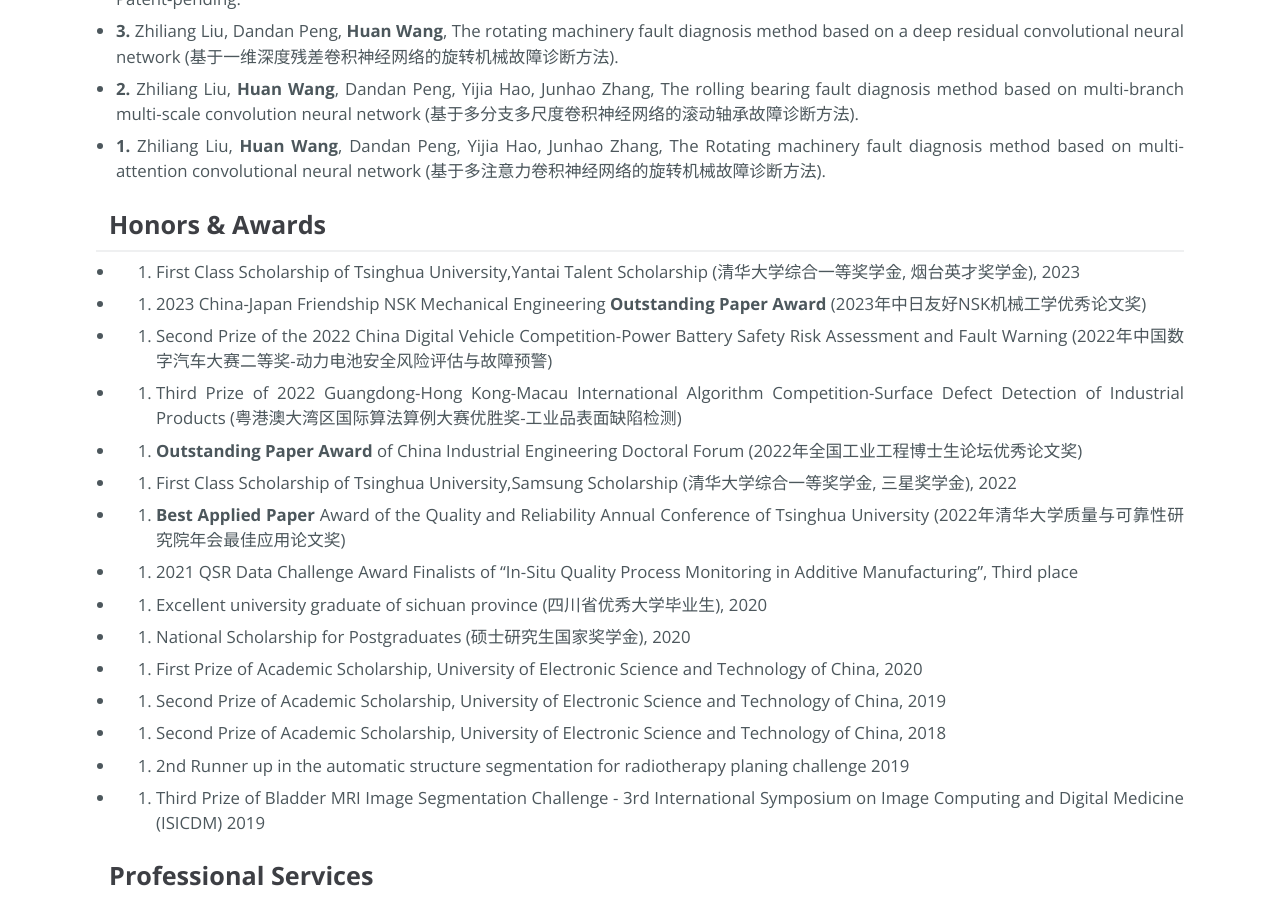
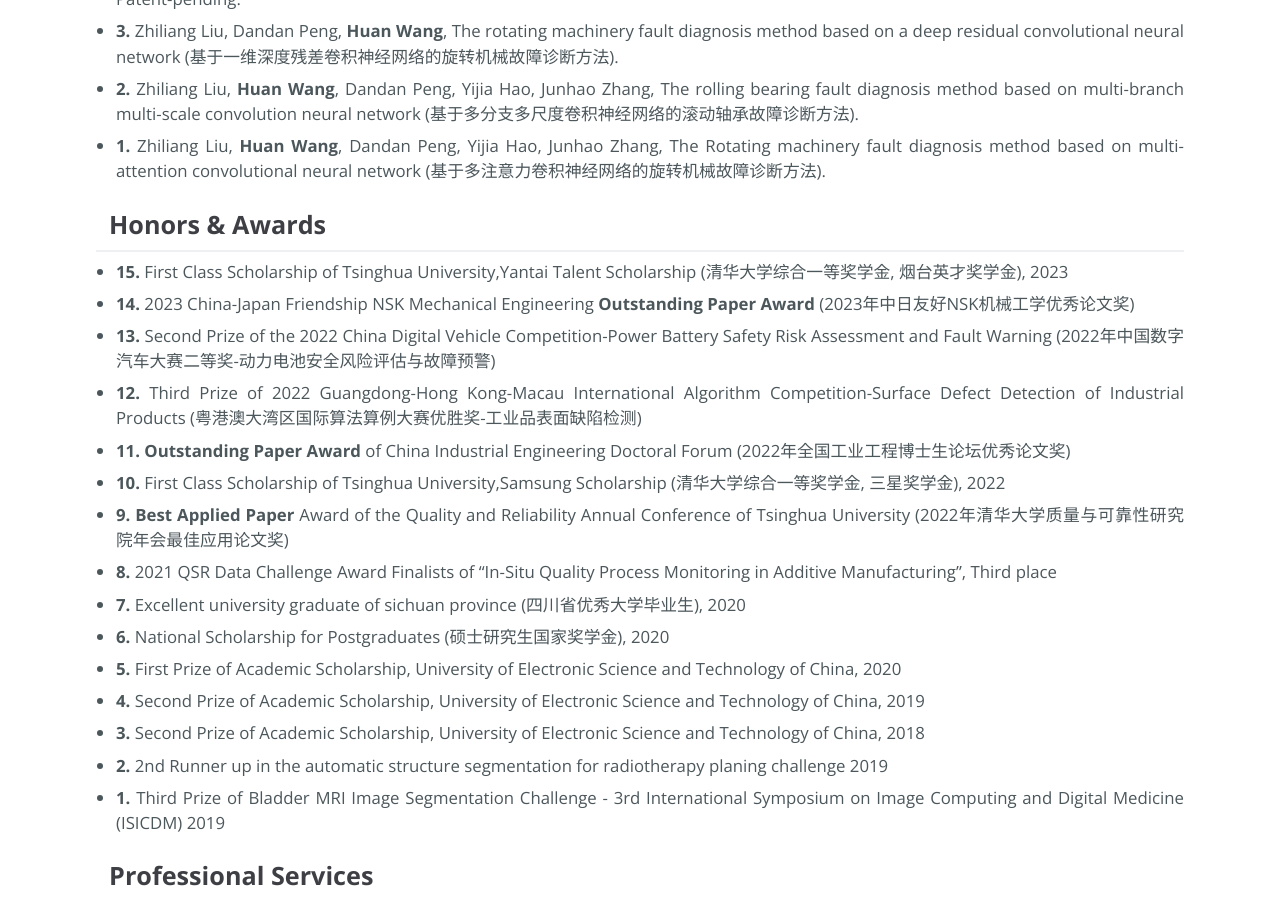
Before and after one commit to WH-HuanWang/WH-HuanWang.github.io, a Jekyll site: the page built from index.md, in a window 1280 px wide and 900 px high, scrolled down 4508 px. Built offline with Jekyll 4.4.1, drawn with Linux system fonts in a browser that asks for light colours.

Commit message:
Update index.md

```diff
--- a/index.md
+++ b/index.md
@@ -117,21 +117,21 @@ B.S. Mechanical design, manufacturing and automation, School of mechanical and e
 
 ## &nbsp; <b>Honors & Awards</b>
 * * *
-* 15. First Class Scholarship of Tsinghua University,Yantai Talent Scholarship (清华大学综合一等奖学金, 烟台英才奖学金), 2023
-* 14. 2023 China-Japan Friendship NSK Mechanical Engineering <b> Outstanding Paper Award</b> (2023年中日友好NSK机械工学优秀论文奖)
-* 13. Second Prize of the 2022 China Digital Vehicle Competition-Power Battery Safety Risk Assessment and Fault Warning (2022年中国数字汽车大赛二等奖-动力电池安全风险评估与故障预警)
-* 12. Third Prize of 2022 Guangdong-Hong Kong-Macau International Algorithm Competition-Surface Defect Detection of Industrial Products (粤港澳大湾区国际算法算例大赛优胜奖-工业品表面缺陷检测)
-* 11. <b> Outstanding Paper Award </b> of China Industrial Engineering Doctoral Forum (2022年全国工业工程博士生论坛优秀论文奖)
-* 10. First Class Scholarship of Tsinghua University,Samsung Scholarship (清华大学综合一等奖学金, 三星奖学金), 2022
-* 9. <b>Best Applied Paper </b> Award of the Quality and Reliability Annual Conference of Tsinghua University (2022年清华大学质量与可靠性研究院年会最佳应用论文奖)
-* 8. 2021 QSR Data Challenge Award Finalists of “In-Situ Quality Process Monitoring in Additive Manufacturing”, Third place
-* 7. Excellent university graduate of sichuan province (四川省优秀大学毕业生), 2020
-* 6. National Scholarship for Postgraduates (硕士研究生国家奖学金), 2020
-* 5. First Prize of Academic Scholarship, University of Electronic Science and Technology of China, 2020
-* 4. Second Prize of Academic Scholarship, University of Electronic Science and Technology of China, 2019
-* 3. Second Prize of Academic Scholarship, University of Electronic Science and Technology of China, 2018
-* 2. 2nd Runner up in the automatic structure segmentation for radiotherapy planing challenge 2019
-* 1. Third Prize of Bladder MRI Image Segmentation Challenge - 3rd International Symposium on Image Computing and Digital Medicine (ISICDM) 2019
+* <b>15. </b>First Class Scholarship of Tsinghua University,Yantai Talent Scholarship (清华大学综合一等奖学金, 烟台英才奖学金), 2023
+* <b>14. </b>2023 China-Japan Friendship NSK Mechanical Engineering <b> Outstanding Paper Award</b> (2023年中日友好NSK机械工学优秀论文奖)
+* <b>13. </b>Second Prize of the 2022 China Digital Vehicle Competition-Power Battery Safety Risk Assessment and Fault Warning (2022年中国数字汽车大赛二等奖-动力电池安全风险评估与故障预警)
+* <b>12. </b>Third Prize of 2022 Guangdong-Hong Kong-Macau International Algorithm Competition-Surface Defect Detection of Industrial Products (粤港澳大湾区国际算法算例大赛优胜奖-工业品表面缺陷检测)
+* <b>11. </b><b> Outstanding Paper Award </b> of China Industrial Engineering Doctoral Forum (2022年全国工业工程博士生论坛优秀论文奖)
+* <b>10. </b>First Class Scholarship of Tsinghua University,Samsung Scholarship (清华大学综合一等奖学金, 三星奖学金), 2022
+* <b>9. </b><b>Best Applied Paper </b> Award of the Quality and Reliability Annual Conference of Tsinghua University (2022年清华大学质量与可靠性研究院年会最佳应用论文奖)
+* <b>8. </b>2021 QSR Data Challenge Award Finalists of “In-Situ Quality Process Monitoring in Additive Manufacturing”, Third place
+* <b>7. </b>Excellent university graduate of sichuan province (四川省优秀大学毕业生), 2020
+* <b>6. </b>National Scholarship for Postgraduates (硕士研究生国家奖学金), 2020
+* <b>5. </b>First Prize of Academic Scholarship, University of Electronic Science and Technology of China, 2020
+* <b>4. </b>Second Prize of Academic Scholarship, University of Electronic Science and Technology of China, 2019
+* <b>3. </b>Second Prize of Academic Scholarship, University of Electronic Science and Technology of China, 2018
+* <b>2. </b>2nd Runner up in the automatic structure segmentation for radiotherapy planing challenge 2019
+* <b>1. </b>Third Prize of Bladder MRI Image Segmentation Challenge - 3rd International Symposium on Image Computing and Digital Medicine (ISICDM) 2019
 
 ## &nbsp; <b>Professional Services</b>
 * * *
```
